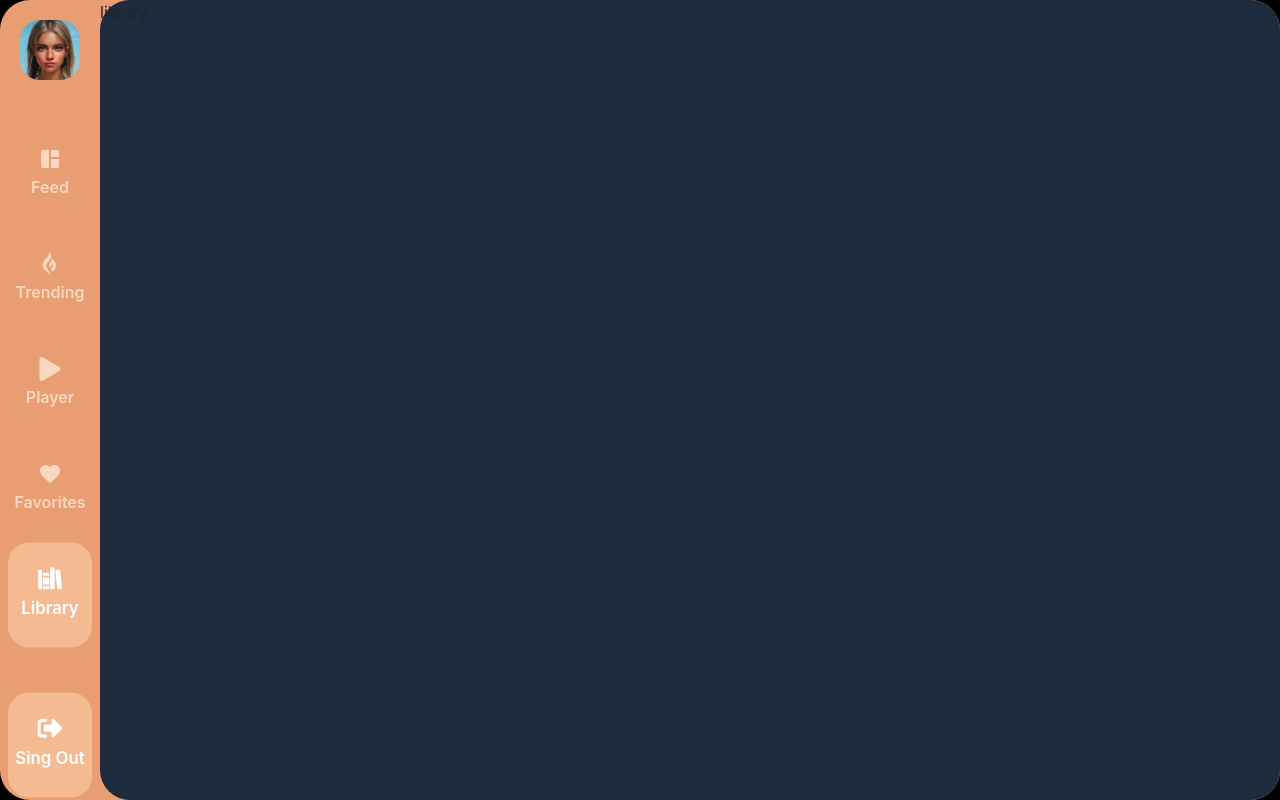
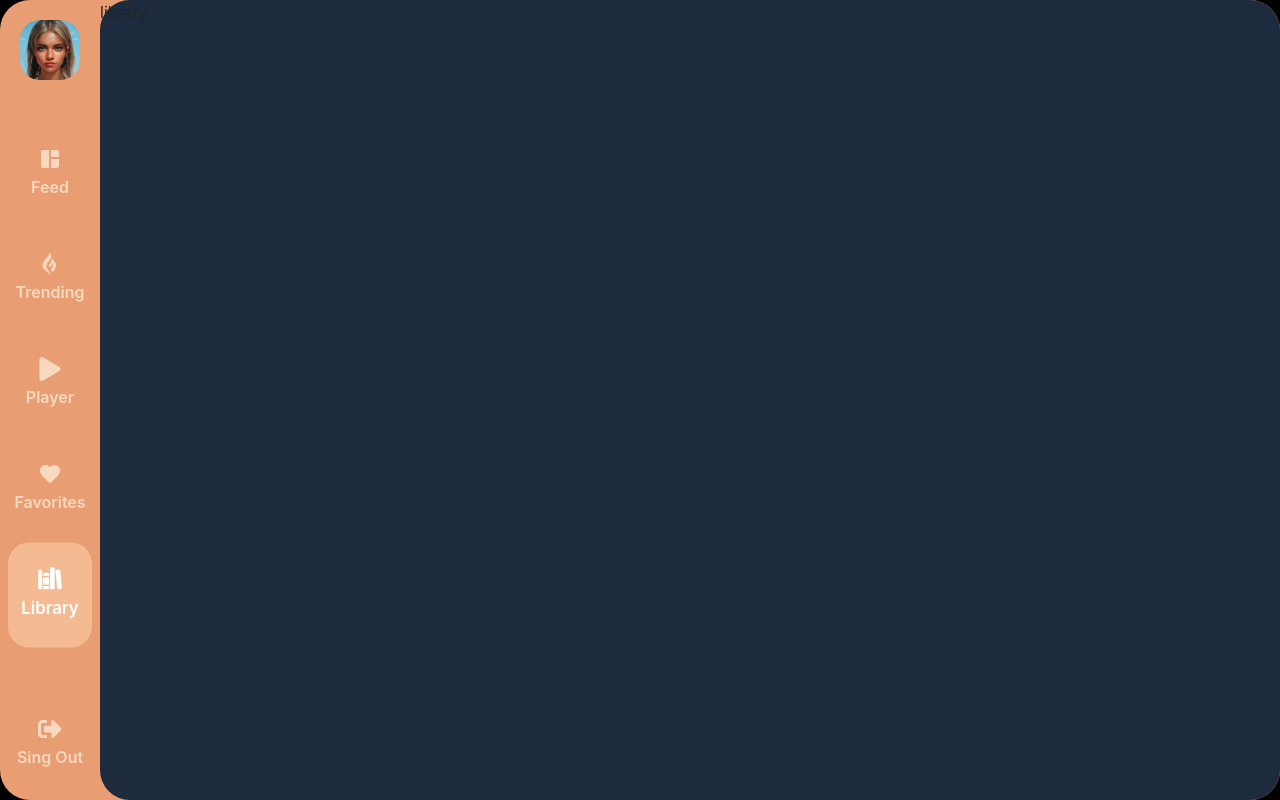
Before and after one commit to RichardLoz/UB_MUSIC, a React (Vite) app in the folder UB_Music/: page /home in a window 1280 px wide. Built offline with nearby package versions, Linux system fonts and the light colour scheme.

Commit message:
Agregando modificaciones al Home

```diff
--- a/UB_Music/src/components/sidebar/sidebarButton.jsx
+++ b/UB_Music/src/components/sidebar/sidebarButton.jsx
@@ -6,7 +6,7 @@ import './sidebarButton.css'
 export default function SidebarButton(props) {
   const location = useLocation()
 
-  const isActive = location.pathname.startsWith(props.to);
+  const isActive = location.pathname === props.to;
 
   const btnClass = isActive ? 'btn-body active' : 'btn-body'
   return (
```
